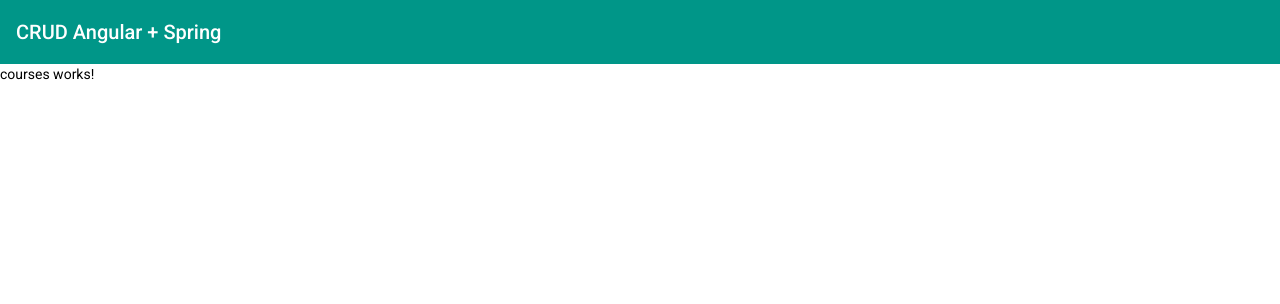
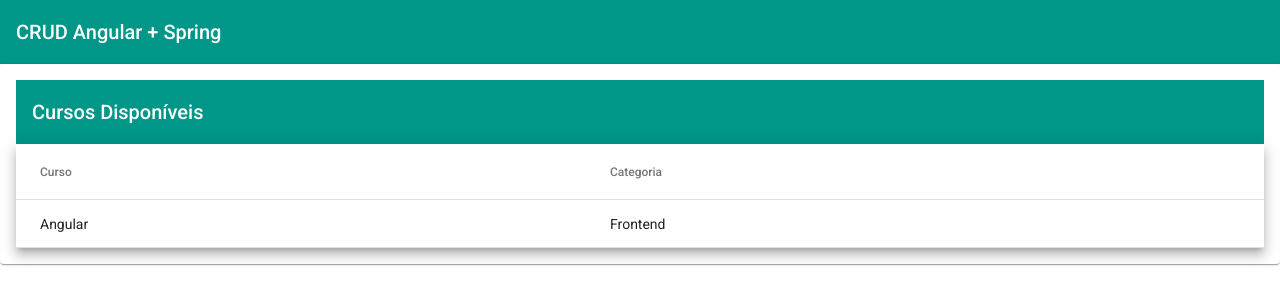
Before and after one commit to deverebor/angular-course-viewer, an Angular app in the folder crud-angular/: page /courses in a window 1280 px wide. Shown: the top 304 px of the page. Built offline with nearby package versions, Linux system fonts and the light colour scheme.

Commit message:
feat/create table component (#4)

```diff
--- a/crud-angular/src/app/courses/courses/courses.component.html
+++ b/crud-angular/src/app/courses/courses/courses.component.html
@@ -1 +1,18 @@
-<p>courses works!</p>
+<mat-card>
+  <mat-toolbar color="primary"> Cursos Disponíveis </mat-toolbar>
+
+  <table mat-table [dataSource]="courses" class="mat-elevation-z8">
+    <ng-container matColumnDef="name">
+      <th mat-header-cell *matHeaderCellDef>Curso</th>
+      <td mat-cell *matCellDef="let course">{{ course.name }}</td>
+    </ng-container>
+
+    <ng-container matColumnDef="category">
+      <th mat-header-cell *matHeaderCellDef>Categoria</th>
+      <td mat-cell *matCellDef="let course">{{ course.category }}</td>
+    </ng-container>
+
+    <tr mat-header-row *matHeaderRowDef="displayedColumns"></tr>
+    <tr mat-row *matRowDef="let row; columns: displayedColumns"></tr>
+  </table>
+</mat-card>
--- a/crud-angular/src/app/courses/courses/courses.component.scss
+++ b/crud-angular/src/app/courses/courses/courses.component.scss
@@ -0,0 +1,3 @@
+table {
+  width: 100%;
+}
--- a/crud-angular/src/app/courses/courses/courses.component.ts
+++ b/crud-angular/src/app/courses/courses/courses.component.ts
@@ -1,15 +1,22 @@
 import { Component, OnInit } from '@angular/core';
+import { ICourse } from '../model/course';
 
 @Component({
   selector: 'app-courses',
   templateUrl: './courses.component.html',
-  styleUrls: ['./courses.component.scss']
+  styleUrls: ['./courses.component.scss'],
 })
 export class CoursesComponent implements OnInit {
+  courses: ICourse[] = [
+    {
+      _id: '1',
+      name: 'Angular',
+      category: 'Frontend',
+    },
+  ];
+  displayedColumns = ['name', 'category'];
 
-  constructor() { }
+  constructor() {}
 
-  ngOnInit(): void {
-  }
-
+  ngOnInit(): void {}
 }
--- /dev/null
+++ b/crud-angular/src/app/courses/model/course.ts
@@ -0,0 +1,5 @@
+export interface ICourse {
+  _id: string;
+  name: string;
+  category: string;
+}
```
Also changed, not shown: crud-angular/src/app/courses/courses.module.ts (+5 -10 lines), crud-angular/src/app/shared/app-material/app-material.module.ts (added, +9 -0 lines).
